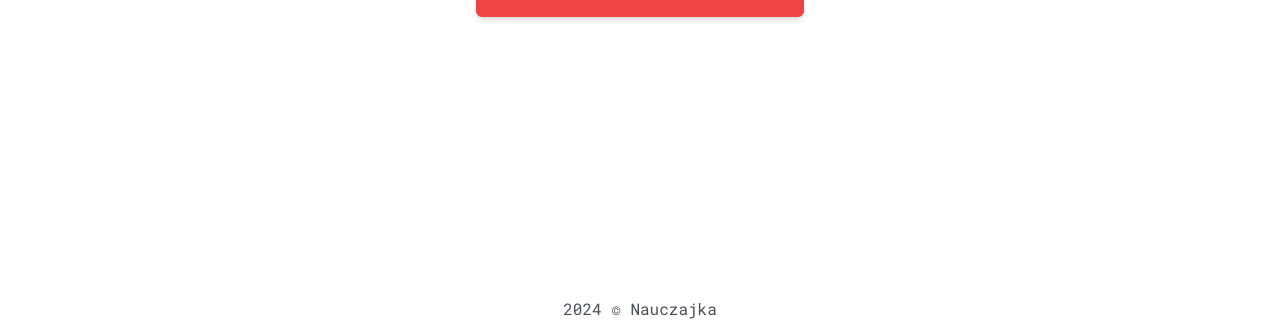
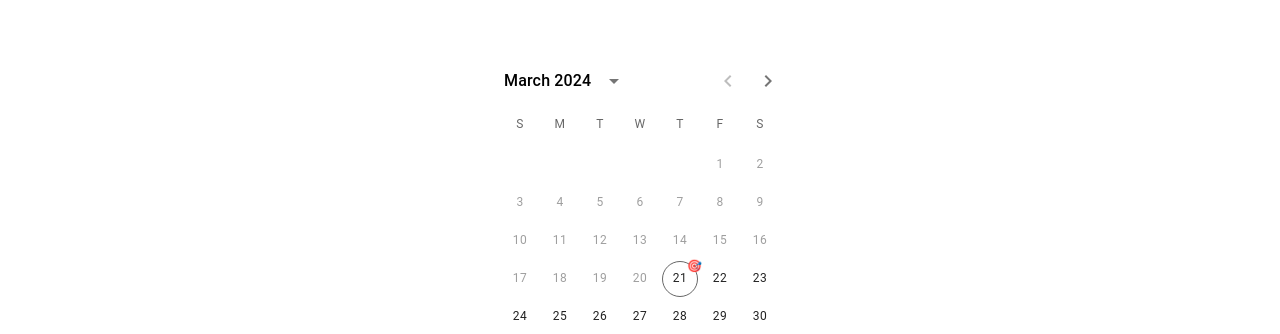
Before and after one commit to ProOnDesk/nauczajka-front-react, a React (Vite) app: page /settings in a window 1280 px wide. Shown: the part 463-797 px from the top of the page. Built offline with nearby package versions, Linux system fonts and the light colour scheme.

Commit message:
adding new working hours UI

```diff
--- a/index.html
+++ b/index.html
@@ -1,5 +1,5 @@
 <!DOCTYPE html>
-<html lang="en">
+<html lang="pl">
 	<head>
 		<meta charset="UTF-8" />
 		<link rel="icon" type="image/svg+xml" href="/vite.svg" />
--- /dev/null
+++ b/src/features/Settings/CalendarContainer.jsx
@@ -0,0 +1,88 @@
+import { Badge, Tooltip } from '@mui/material';
+import {
+	DayCalendarSkeleton,
+	LocalizationProvider,
+	PickersDay,
+} from '@mui/x-date-pickers';
+import { AdapterDayjs } from '@mui/x-date-pickers/AdapterDayjs';
+import { DateCalendar } from '@mui/x-date-pickers/DateCalendar';
+import { useState } from 'react';
+import Modal from '../../ui/Modal';
+import TutorDateSettings from './TutorDateSettings';
+
+const ServerDay = (props) => {
+	const {
+		highlightedDays = [new Date().getDate()],
+		day,
+		outsideCurrentMonth,
+
+		...other
+	} = props;
+
+	const isSelected =
+		!props.outsideCurrentMonth &&
+		highlightedDays?.indexOf(props.day.date()) >= 0;
+	return (
+		<Tooltip
+			title={`${isSelected ? 'TU SIE WYSWIETLA INFO' : ''}`}
+			placement='top'
+		>
+			<div>
+				<Badge
+					onSelect={() => console.log('pawle')}
+					key={props.day.toString()}
+					overlap='circular'
+					badgeContent={isSelected ? '🎯' : undefined}
+				>
+					<PickersDay
+						{...other}
+						outsideCurrentMonth={outsideCurrentMonth}
+						day={day}
+					/>
+				</Badge>
+			</div>
+		</Tooltip>
+	);
+};
+
+function CalendarContainer() {
+	const [highlightedDays, setHighlightedDays] = useState();
+	const [choosenDate, setChoosenDate] = useState(null);
+
+	return (
+		<LocalizationProvider dateAdapter={AdapterDayjs}>
+			<div className='w-full'>
+				<DateCalendar
+					// defaultValue={initialValue}
+					// loading={isLoading}
+
+					// onMonthChange={handleMonthChange}
+					onChange={(newDate) => {
+						setChoosenDate(newDate.$d);
+					}}
+					renderLoading={() => <DayCalendarSkeleton />}
+					slots={{
+						day: ServerDay,
+					}}
+					slotProps={{
+						day: {
+							highlightedDays,
+						},
+					}}
+					disablePast={true}
+					// readOnly={true}
+				/>
+				{choosenDate && (
+					<Modal>
+						<TutorDateSettings
+							setChoosenDate={setChoosenDate}
+							choosenDate={choosenDate}
+						/>
+					</Modal>
+				)}
+			</div>
+		</LocalizationProvider>
+	);
+}
+
+export default CalendarContainer;
--- /dev/null
+++ b/src/features/Settings/TutorDateSettings.jsx
@@ -0,0 +1,70 @@
+import EditFormBtn from './EditFormBtn';
+import { useState } from 'react';
+import DateShow from '../../ui/DateShow';
+import { useForm } from 'react-hook-form';
+
+function TutorDateSettings({ setChoosenDate, choosenDate }) {
+	const {
+		register,
+		handleSubmit,
+		watch,
+		formState: { errors },
+	} = useForm();
+
+	const [startTime, setStartTime] = useState('08:00');
+	const [endTime, setEndTime] = useState('09:00');
+	const day = choosenDate.getDate();
+	const month = choosenDate.getMonth() + 1;
+	const year = choosenDate.getFullYear();
+
+	function setStartTimeHandler(time) {
+		if (time > endTime) return;
+		setStartTime(time);
+	}
+
+	function setEndTimeHandler(time) {
+		if (time < startTime) return;
+		setEndTime(time);
+	}
+
+	const onSubmit = (data) => console.log(data);
+
+	return (
+		<form
+			onSubmit={handleSubmit(onSubmit)}
+			className='flex justify-center flex-col w-full'
+		>
+			<div className='flex flex-col items-center justify-around gap-8 '>
+				<DateShow date={choosenDate} />
+				<div className='flex flex-col gap-2 mb-6'>
+					<label className='flex items-center gap-2'>
+						Czas rozpoczęcia:
+						<input
+							{...register('startTime')}
+							type='time'
+							value={startTime}
+							onChange={(e) => setStartTimeHandler(e.target.value)}
+						/>
+					</label>
+					<label className='flex items-center gap-2'>
+						Czas zakończenia
+						<input
+							{...register('endTime')}
+							type='time'
+							value={endTime}
+							onChange={(e) => setEndTimeHandler(e.target.value)}
+						/>
+					</label>
+				</div>
+			</div>
+			<div className='mt-6 flex flex-row flex-wrap-reverse gap-5 justify-center w-full'>
+				<EditFormBtn onClick={() => setChoosenDate(null)} type={'button'}>
+					Anuluj
+				</EditFormBtn>
+				<EditFormBtn type={'submit'}>Zatwierdź</EditFormBtn>
+			</div>
+		</form>
+	);
+}
+
+export default TutorDateSettings;
--- a/src/features/Settings/TutorInfo.jsx
+++ b/src/features/Settings/TutorInfo.jsx
@@ -14,7 +14,7 @@ function TutorInfo() {
 		setShowModal(type);
 	}
 	return (
-		<div className='px-2 md:py-0  sm400:w-4/5 md:w-full md:px-5 mx-auto py-4'>
+		<div className='px-2 md:py-0 sm400:w-4/5 md:w-full md:px-5 mx-auto py-4'>
 			<div className='mb-10'>
 				<TutorInfoHeader icon={<CiCircleInfo />} label={'Opis'} />
 				<SettingsElement onClick={() => handleModal('description')}>
--- a/src/features/Settings/TutorInfoHeader.jsx
+++ b/src/features/Settings/TutorInfoHeader.jsx
@@ -1,5 +1,3 @@
-import { CiCircleInfo } from 'react-icons/ci';
-
 function TutorInfoHeader({ icon, label }) {
 	return (
 		<p className='flex flex-row gap-2 items-center text-xl mb-2'>
--- a/src/pages/SettingsPage.jsx
+++ b/src/pages/SettingsPage.jsx
@@ -1,25 +1,30 @@
 import { useUserData } from '../features/Auth/useUserData';
+import CalendarContainer from '../features/Settings/CalendarContainer';
 import TutorInfo from '../features/Settings/TutorInfo';
 import UserInfo from '../features/Settings/UserInfo';
 
 function SettingsPage() {
 	const { data: user } = useUserData();
+
 	return (
-		<div className='max-w-7xl mx-auto flex flex-wrap justify-center w-full flex-row pt-10'>
+		<div className='max-w-7xl mx-auto'>
 			{user?.is_tutor === true ? (
-				<>
-					<div className='min-w-64 sm400:w-4/5 md:w-2/5 md:px-2 xl:: w-full mx-auto'>
+				<div className='flex flex-wrap justify-center items-center w-full flex-row pt-10'>
+					<div className='min-w-64 sm400:w-4/5 md:w-2/5 md:px-2 w-full mx-auto'>
 						<UserInfo user={user} />
 					</div>
 					<div className='w-full  md:w-3/5 '>
 						<TutorInfo />
 					</div>
-				</>
+				</div>
 			) : (
 				<div className='w-full sm400:w-2/3 md:w-96'>
 					<UserInfo user={user} />
 				</div>
 			)}
+			<div className='py-16'>
+				<CalendarContainer />
+			</div>
 		</div>
 	);
 }
--- /dev/null
+++ b/src/ui/DateShow.jsx
@@ -0,0 +1,24 @@
+function DateShow({ date }) {
+	const day = date.getDate();
+	const dayOfWeek = date.toLocaleDateString('default', { weekday: 'long' });
+	const month = date.toLocaleString('default', { month: 'long' });
+	const year = date.getFullYear();
+	return (
+		<div className='flex justify-center flex-col min-w-28 gap-2'>
+			<div className=''>
+				<p className='text-xl text-center tracking-wide'>{dayOfWeek}</p>
+			</div>
+			<div className='flex flex-row  items-center justify-around'>
+				<div className=''>
+					<p className='text-4xl'>{day}</p>
+				</div>
+				<div className=' text-sm text-end'>
+					<p>{month}</p>
+					<p>{year}</p>
+				</div>
+			</div>
+		</div>
+	);
+}
+
+export default DateShow;
```
Also changed, not shown: package.json (+7 -0 lines), 1 other file (tests, documents, lock files or other folders).
